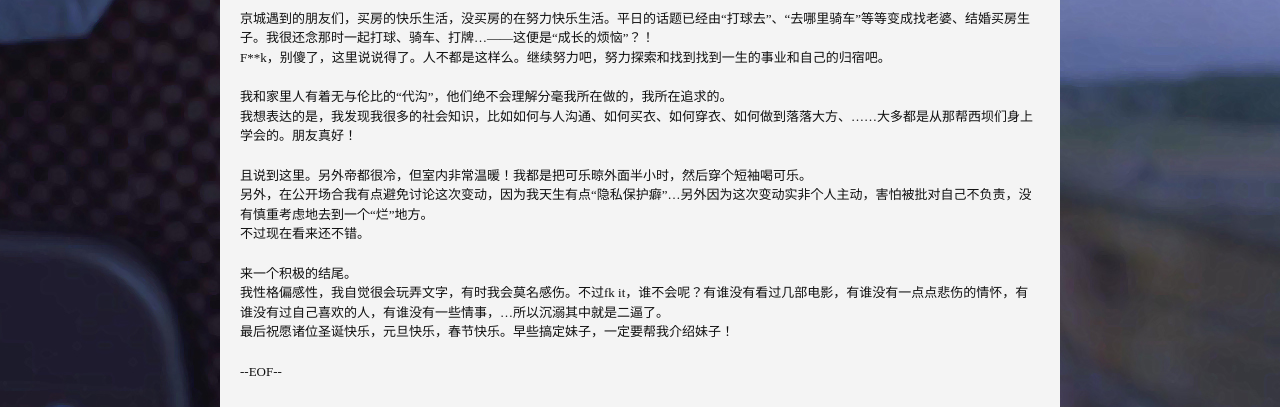
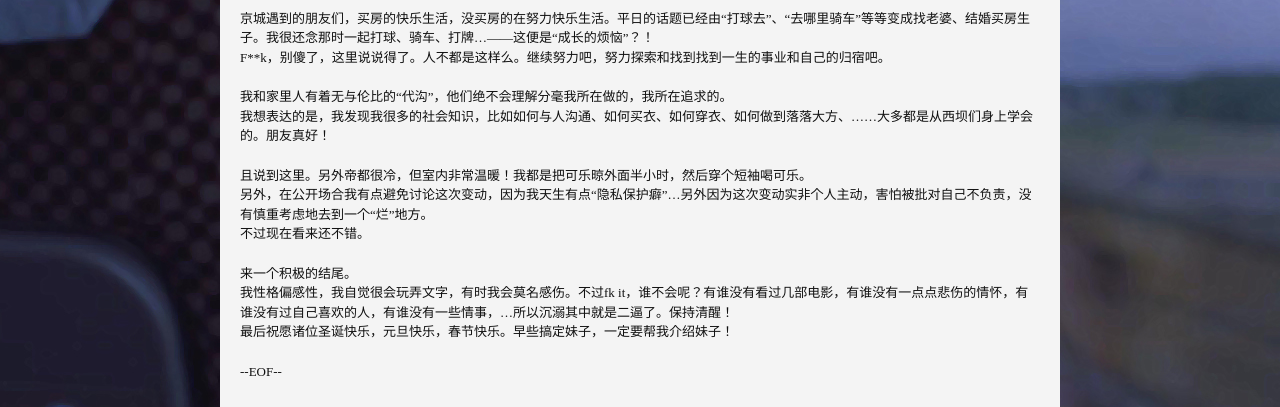
Before and after one commit to tfengmao/xanfeng, a Jekyll site: the page built from _posts/2012-12-25-move-to-bejing.md, in a window 1280 px wide. Shown: the part 395-802 px from the top of the page. Built offline with Jekyll 4.4.1, drawn with Linux system fonts in a browser that asks for light colours; Markdown is read by kramdown in place of the engine named in the settings; comment, search, counter and statistics services are not loaded.

Commit message:
my status

```diff
--- a/_posts/2012-12-25-move-to-bejing.md
+++ b/_posts/2012-12-25-move-to-bejing.md
@@ -18,12 +18,12 @@ tags: career job
 F**k，别傻了，这里说说得了。人不都是这样么。继续努力吧，努力探索和找到找到一生的事业和自己的归宿吧。
 
 我和家里人有着无与伦比的“代沟”，他们绝不会理解分毫我所在做的，我所在追求的。
-我想表达的是，我发现我很多的社会知识，比如如何与人沟通、如何买衣、如何穿衣、如何做到落落大方、......大多都是从那帮西坝们身上学会的。朋友真好！
+我想表达的是，我发现我很多的社会知识，比如如何与人沟通、如何买衣、如何穿衣、如何做到落落大方、......大多都是从西坝们身上学会的。朋友真好！
 
 且说到这里。另外帝都很冷，但室内非常温暖！我都是把可乐晾外面半小时，然后穿个短袖喝可乐。
 另外，在公开场合我有点避免讨论这次变动，因为我天生有点“隐私保护癖”...另外因为这次变动实非个人主动，害怕被批对自己不负责，没有慎重考虑地去到一个“烂”地方。
 不过现在看来还不错。
 
 来一个积极的结尾。
-我性格偏感性，我自觉很会玩弄文字，有时我会莫名感伤。不过fk it，谁不会呢？有谁没有看过几部电影，有谁没有一点点悲伤的情怀，有谁没有过自己喜欢的人，有谁没有一些情事，...所以沉溺其中就是二逼了。
+我性格偏感性，我自觉很会玩弄文字，有时我会莫名感伤。不过fk it，谁不会呢？有谁没有看过几部电影，有谁没有一点点悲伤的情怀，有谁没有过自己喜欢的人，有谁没有一些情事，...所以沉溺其中就是二逼了。保持清醒！
 最后祝愿诸位圣诞快乐，元旦快乐，春节快乐。早些搞定妹子，一定要帮我介绍妹子！
```
